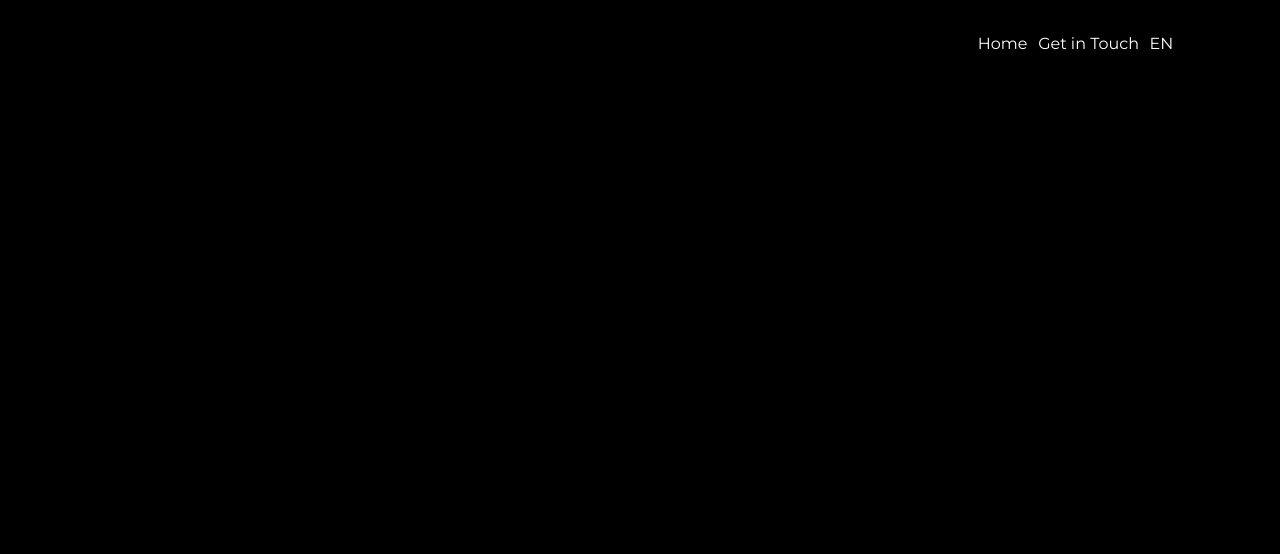
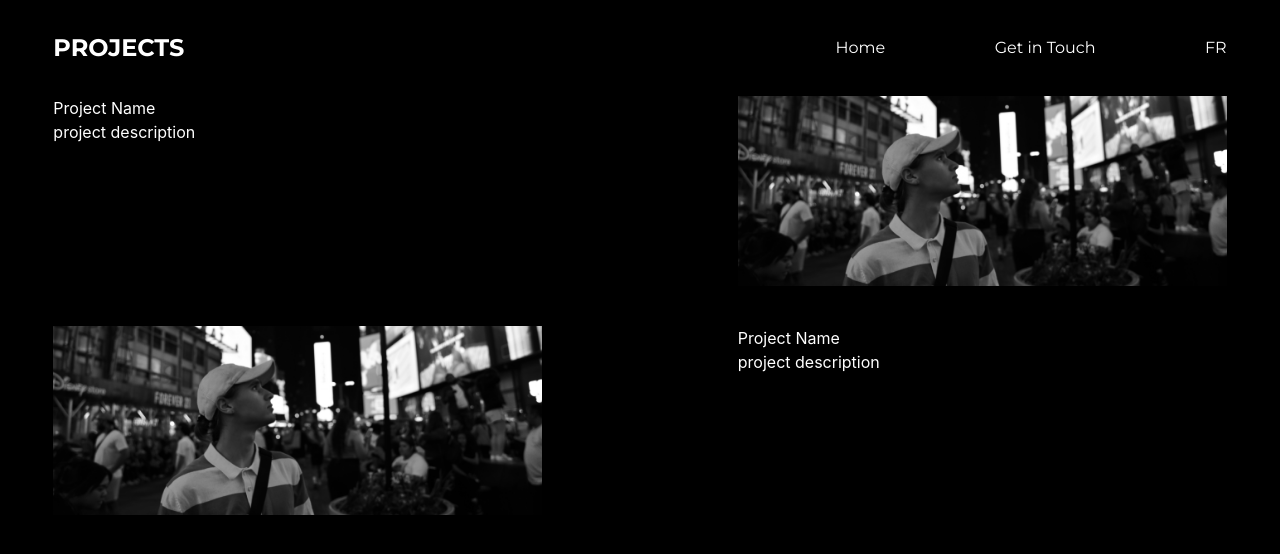
Before and after one commit to EstebanzG/estebang, a React (Create React App) app: page /projects in a window 1280 px wide. Shown: the top 554 px of the page. Built offline with nearby package versions, Linux system fonts and the light colour scheme; the HTML template or start-up script is replaced by a standard one.

Commit message:
[ADD] create navbar and bases of projects webpage

```diff
--- a/src/common/components/Footer.tsx
+++ b/src/common/components/Footer.tsx
@@ -5,12 +5,7 @@ const FR = 'fr';
 
 const EN = 'en';
 
-interface props {
-    isBlackPage: boolean;
-    isHome: boolean;
-}
-
-function Footer({isBlackPage, isHome}: props) {
+function Footer() {
     const {t, i18n } = useTranslation();
 
     const changeLanguage = () => {
@@ -19,15 +14,10 @@ function Footer({isBlackPage, isHome}: props) {
     };
 
     return (
-        <footer className="w-11/12 pb-8 pt-8 md:flex md:justify-end ">
-            <div className={`w-6/12 flex justify-between md:w-2/12 ${isBlackPage ? 'text-white' : 'text-black'}`}>
-                {!isHome ?
-                    <a className={"font-montserrat"} href={"/"} >{t('Home')}</a>
-                    :
-                    ''
-                }
+        <footer className="w-11/12 pb-8 pt-8 h-fit md:flex md:justify-end">
+            <div className={`'text-black w-6/12 md:w-2/12 flex justify-between`}>
                 <button className={"font-montserrat"}  >{t('footer_button_contact')}</button>
-                <button className={"font-montserrat"} onClick={changeLanguage}>EN</button>
+                <button className={"font-montserrat"} onClick={changeLanguage}>{t('footer_language_select')}</button>
             </div>
         </footer>
     );
--- /dev/null
+++ b/src/common/components/Navbar.tsx
@@ -0,0 +1,34 @@
+import React from 'react';
+import { useTranslation } from 'react-i18next';
+
+const FR = 'fr';
+
+const EN = 'en';
+
+interface props {
+    pageName: string;
+}
+
+function Footer({pageName}: props) {
+    const {t, i18n } = useTranslation();
+
+    const changeLanguage = () => {
+        const newLanguage = i18n.language === FR ? EN : FR;
+        i18n.changeLanguage(newLanguage).then();
+    };
+
+    return (
+        <header className="w-11/12 pb-8 pt-8 h-fit md:flex md:justify-end">
+            <div className={`text-white w-full flex justify-between items-center`}>
+                <h1 className={'font-montserrat font-bold md:text-2xl'}>{pageName.toUpperCase()}</h1>
+                <div className={"w-8/12 md:w-4/12 flex justify-between"}>
+                    <a className={"font-montserrat"} href={"/"} >{t('Home')}</a>
+                    <button className={"font-montserrat"}  >{t('footer_button_contact')}</button>
+                    <button className={"font-montserrat"} onClick={changeLanguage}>{t('navbar_language_select')}</button>
+                </div>
+            </div>
+        </header>
+    );
+}
+
+export default Footer;
--- a/src/common/languages.ts
+++ b/src/common/languages.ts
@@ -6,6 +6,9 @@ const languages = {
         homepage_title_projects: "Projets",
         homepage_title_technical_stack: "Compétences techniques",
         homepage_title_education: "Formation",
+        footer_language_select: "EN",
+        navbar_language_select: "EN",
+        navbar_title_projects: "Projets",
     },
     en: {
         footer_button_contact: "Get in Touch",
@@ -13,6 +16,9 @@ const languages = {
         homepage_title_projects: "Projects",
         homepage_title_technical_stack: "Technical stack",
         homepage_title_education: "Education",
+        footer_language_select: "FR",
+        navbar_language_select: "FR",
+        navbar_title_projects: "Projects",
     },
 };
 
--- a/src/pages/home/Home.tsx
+++ b/src/pages/home/Home.tsx
@@ -1,5 +1,5 @@
 import React from 'react';
-import estebanImage from './asset/esteban.png';
+import estebanImage from './asset/img/esteban.png';
 import Projects from "./components/Projects";
 import Stack from "./components/Stack";
 import Studies from "./components/Studies";
@@ -23,7 +23,7 @@ function Home() {
                 <Stack/>
                 <Studies/>
             </div>
-            <Footer isBlackPage={false} isHome={true}/>
+            <Footer/>
         </div>
     );
 }
--- a/src/pages/projects/Projects.tsx
+++ b/src/pages/projects/Projects.tsx
@@ -1,13 +1,30 @@
 import React from 'react';
 import { useTranslation } from 'react-i18next';
-import Footer from "../../common/components/Footer";
+import Navbar from "../../common/components/Navbar";
+import estebanImage from "../home/asset/img/esteban.png";
 
 function Projects() {
     const { t } = useTranslation();
 
     return (
-        <div className={"h-full min-h-screen w-full bg-black"}>
-            <Footer isBlackPage={true} isHome={false}/>
+        <div className={"h-full min-h-screen w-full bg-black flex flex-col items-center text-white"}>
+            <Navbar pageName={t('navbar_title_projects')}/>
+            <div className={"w-11/12 flex flex-col justify-center"}>
+                <div className={"flex justify-between mb-10"}>
+                    <div className={"w-5/12"}>
+                        <h3>Project Name</h3>
+                        <p>project description</p>
+                    </div>
+                    <img src={estebanImage} className={"w-5/12"} alt={'Esteban in Time Square at New-York'}/>
+                </div>
+                <div className={"flex justify-between"}>
+                    <img src={estebanImage} className={"w-5/12"} alt={'Esteban in Time Square at New-York'}/>
+                    <div className={"w-5/12"}>
+                        <h3>Project Name</h3>
+                        <p>project description</p>
+                    </div>
+                </div>
+            </div>
         </div>
     );
 }
```
Also changed, not shown: src/pages/home/asset/img/esteban.png (renamed from src/pages/home/asset/esteban.png).
